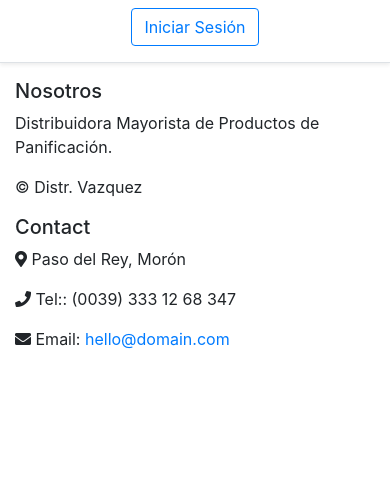
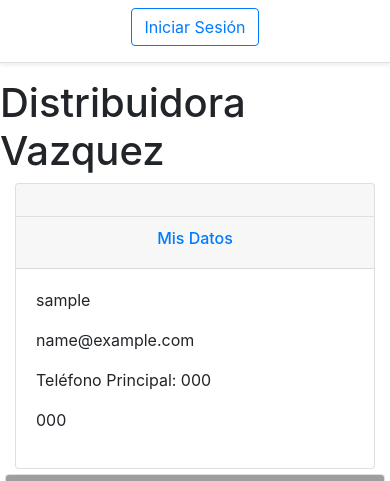
Before and after one commit to viccmedina/unlu_sip, a Flask app: template distribuidora/templates/productos.html in a window 390 px wide. Shown: the part 96-577 px from the top of the page. Before the commit the page ends 445 px from the top, so only its background shows below. Run offline with Flask 2, Linux system fonts and the light colour scheme; the template is opened without the code that fills it: most values are stand-ins (such as "Sample title", 1, 10 or a date in 2020); parts of the project's set-up code (start-up, migrations or seed data) failed here and were passed over; some libraries are stand-ins or nearby versions; grey boxes are pictures that could not be loaded.

Commit message:
seccion productos creada

```diff
--- a/distribuidora/core/gestion_producto/templates/listar_productos.html
+++ b/distribuidora/core/gestion_producto/templates/listar_productos.html
@@ -1,7 +1,6 @@
 {% extends "index.html" %}
 
 {% block content %}
-
   <div class="container-fluid">
     <div class="row">
       {% include "acordeon_perfil_usuario.html" %}
--- a/distribuidora/templates/base.html
+++ b/distribuidora/templates/base.html
@@ -15,7 +15,7 @@
   <h5 class="my-0 mr-md-auto font-weight-normal">{{ site }}</h5>
   <nav class="my-2 my-md-0 mr-md-3">
     <a class="p-2 text-dark" href="{{ url_for('core_blueprint.index') }}">Home</a>
-    <a class="p-2 text-dark" href="{{ url_for('core_blueprint.productos') }}">Productos</a>
+    <a class="p-2 text-dark" href="{{ url_for('core_blueprint.productos' )  }}">Productos</a>
     <a class="p-2 text-dark" href="{{ url_for('core_blueprint.nosotros') }}">Nosotros</a>
     <a class="p-2 text-dark" href="{{ url_for('core_blueprint.como_comprar') }}">Cómo Comprar</a>
     <a class="p-2 text-dark" href="{{ url_for('core_blueprint.contacto') }}">Contactos</a>
--- a/distribuidora/templates/productos.html
+++ b/distribuidora/templates/productos.html
@@ -2,4 +2,75 @@
 
 {% block content %}
 
+<h1>Distribuidora Vazquez</h1>
+  <div class="container-fluid">
+    <div class="row">
+      {% include "acordeon_perfil_usuario.html" %}
+
+      <div class="col-sm-5 offset-sm-7 col-md-9 offset-md-0">
+        	<div class="row row-cols-9 row-cols-md-3">
+            {% for p in producto.items %}
+            <div class="col mb-9" style="padding:5px">
+               <div class="card h-100" ">
+                  <img src="..." class="card-img-top" alt="...">
+                  <div class="card-body">
+                    <h5 class="card-title">{{ p[0] }}</h5>
+                    <p class="card-text">{{ p[1] }}</p>
+                    <p class="card-text">{{ p[3] }}</p>
+                    <p>{{p}}</p>
+
+                  </div>
+              </div>
+            </div>
+          {% endfor %}
+        </div>
+
+    <!-- Pagination Links-->
+
+
+          <div align = "center">
+              <a href="{{ url_for('core_blueprint.productos', page=producto.prev_num) }}"
+                 class="btn btn-outline-dark
+                 {% if producto.page == 1 %}disabled{% endif %}">
+                  &laquo;
+              </a>
+              <!-- Loop through the number of pages to display a link for each-->
+
+                {% for page_num in producto.iter_pages(left_edge=1, right_edge=1, left_current=1, right_current=2) %}
+                  {% if page_num %}
+                  <!-- Check for the active page and set the link to "Active"-->
+                        {% if producto.page == page_num %}
+                          <a href="{{ url_for('core_blueprint.productos', page=page_num) }}"
+                            class="btn btn-dark">
+                              {{ page_num }}
+                          </a>
+                        {% else %}
+                          <a href="{{ url_for('core_blueprint.productos', page=page_num) }}"
+                            class="btn btn-outline-dark">
+                              {{ page_num }}
+                            </a>
+                        {% endif %}
+                  {% else %}
+                    ...
+                  {% endif %}
+                {% endfor %}
+
+                <a href="{{ url_for('core_blueprint.productos', page=producto.next_num) }}"
+                   class="btn btn-outline-dark
+                   {% if producto.page == producto.pages %}disabled{% endif %}">
+                    &raquo;
+                </a>
+                <p >
+                   Página {{ producto.page }} de {{ producto.pages }}
+                </p>
+            </div>
+
+
+
+    </div>
+  </div>
+</div>
+
+
+
 {% endblock %}
```
Also changed, not shown: distribuidora/core/views.py (+11 -1 lines), distribuidora/core/query.py (added), distribuidora/helper.py (added).
